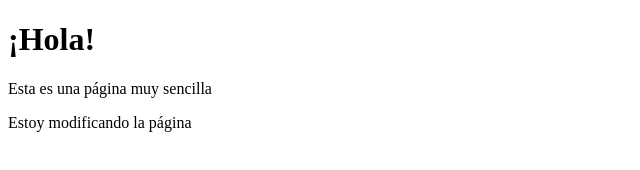
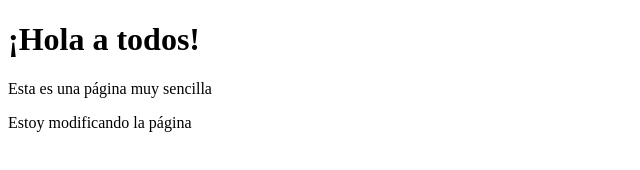
Before and after one commit to alexalcalde17/web-iaw, a plain HTML site: page index.html in a window 1280 px wide. Shown: the whole page, without its empty margins (0-640 px from the left). Drawn offline with Linux system fonts and the light colour scheme.

Commit message:
Modifica título en rama conflicto

```diff
--- a/index.html
+++ b/index.html
@@ -6,7 +6,7 @@
   <title>Mi página</title>
 </head>
 <body>
-  <h1>¡Hola!</h1>
+  <h1>¡Hola a todos!</h1>
   <p>Esta es una página muy sencilla</p>
   <p>Estoy modificando la página</p>
 </body>
```
